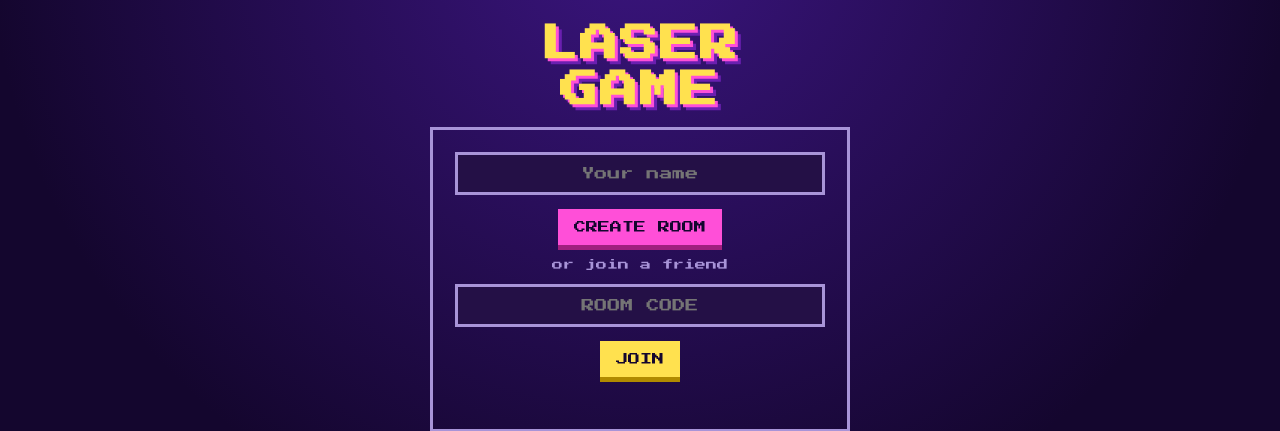
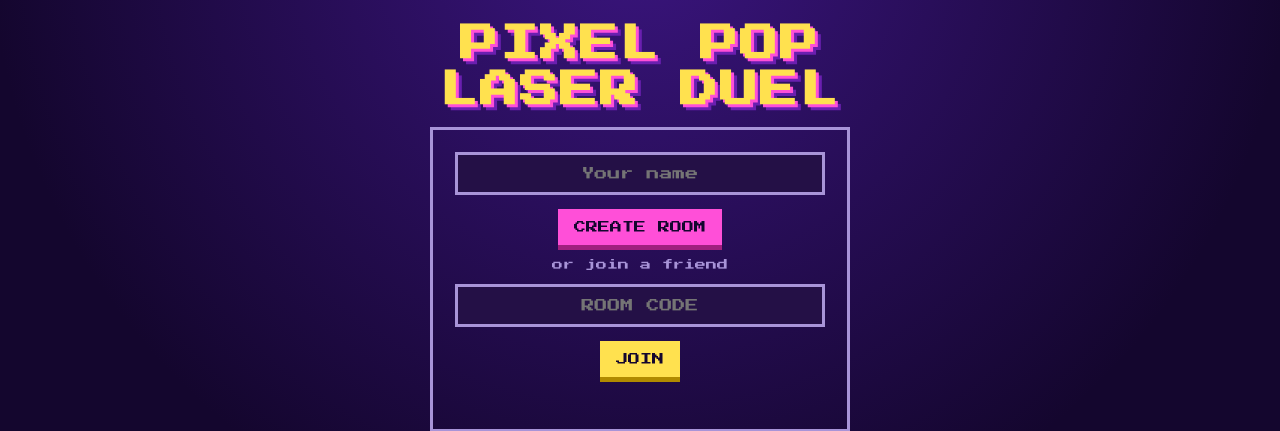
Before and after one commit to RiyanDhau/jharee, a Flask app: page / in a window 1280 px wide. Shown: the top 431 px of the page. Run offline with Flask 3, Linux system fonts and the light colour scheme; some libraries are stand-ins or nearby versions.

Commit message:
changing dimensions

```diff
--- a/templates/index.html
+++ b/templates/index.html
@@ -3,12 +3,12 @@
 <head>
 <meta charset="utf-8">
 <meta name="viewport" content="width=device-width, initial-scale=1, viewport-fit=cover">
-<title>LASER GAME</title>
+<title>Pixel Pop: Laser Duel</title>
 <link rel="stylesheet" href="https://fonts.googleapis.com/css2?family=Press+Start+2P&display=swap">
 <link rel="stylesheet" href="{{ url_for('static', filename='css/style.css') }}">
 </head>
 <body>
-<h1>LASER<br>GAME</h1>
+<h1>PIXEL POP<br>LASER DUEL</h1>
 
 <!-- lobby: create a room or join with a code -->
 <section id="lobby" class="panel">
@@ -24,7 +24,7 @@
 <section id="game" hidden>
   <div id="top"><div class="card" id="msg"></div><div class="card" id="timer"></div></div>
   <div class="wrap">
-    <canvas id="c" width="320" height="180"></canvas>
+    <canvas id="c" width="480" height="270"></canvas>
     <div id="end" class="end" hidden>
       <div id="endText"></div>
       <button class="go" data-act="home">BACK TO START</button>
```
